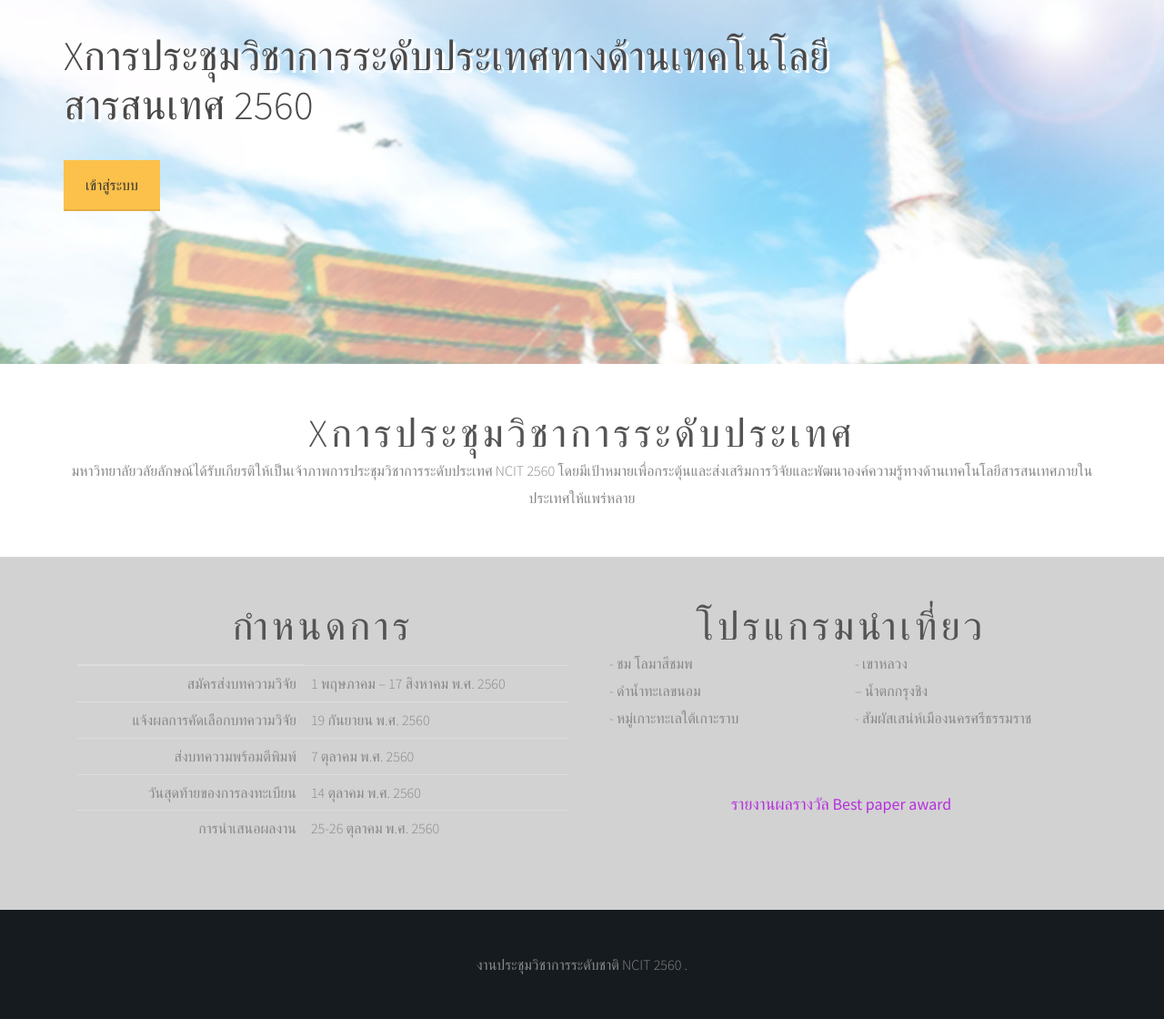
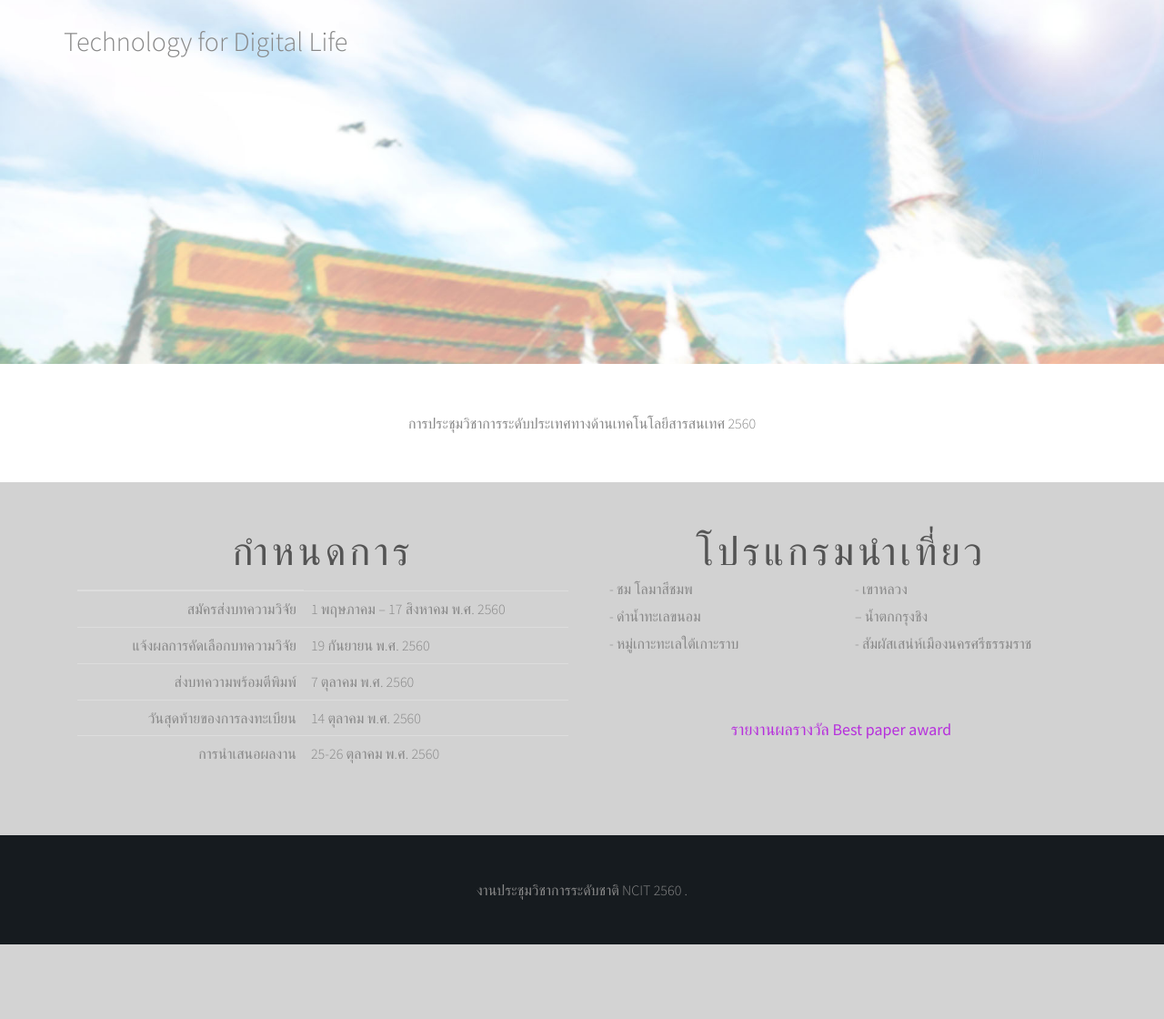
Before and after one commit to SWECamp/camp, a CodeIgniter app: page /camp/ in a window 1280 px wide. Shown: the part 80-1200 px from the top of the page at 91% size. After the commit the page ends 1118 px from the top, so only its background shows below. Run offline with CodeIgniter, Linux system fonts and the light colour scheme; some libraries are stand-ins or nearby versions.

Commit message:
แก้แบนแนะ

```diff
--- a/application/views/home/banner.php
+++ b/application/views/home/banner.php
@@ -1,10 +1,11 @@
 <section class="banner top" id="home" style="background-image:url(<?php echo base_url(); ?>template/image/banner1.jpg);>
         <div class="texture">
-        <div class="container">
-           <div class="col-9 mb-12 mb-center banner-box text-left">
-               <div class="banner_line1">xการประชุมวิชาการระดับประเทศทางด้านเทคโนโลยีสารสนเทศ 2560</div>
-              <!-- <div class="banner_brief_text">มหาวิทยาลัยวลัยลักษณ์ได้รับเกียรติให้เป็นเจ้าภาพการประชุมวิชาการระดับประเทศ NCIT 2560 โดยมีเป้าหมายเพื่อกระตุ้นและส่งเสริมการวิจัยและพัฒนาองค์ความรู้ทางด้านเทคโนโลยีสารสนเทศภายในประเทศให้แพร่หลาย </div>
-               -->
+        <div class="container text-left" style=" padding-top: 30px; font-size: 30px; ">
+          Technology for Digital Life
+           <!--<div class="col-9 mb-12 mb-center banner-box text-left">
+               <div class="banner_line1">x</div>
+               <div class="banner_brief_text">มหาวิทยาลัยวลัยลักษณ์ได้รับเกียรติให้เป็นเจ้าภาพการประชุมวิชาการระดับประเทศ NCIT 2560 โดยมีเป้าหมายเพื่อกระตุ้นและส่งเสริมการวิจัยและพัฒนาองค์ความรู้ทางด้านเทคโนโลยีสารสนเทศภายในประเทศให้แพร่หลาย </div>
+
                <div    class="mb-center mb-12">
                <div class="button-1 text-center">
                    <a href="<?php echo site_url('camp/login') ?>">เข้าสู่ระบบ</a></div></div>
@@ -12,7 +13,7 @@
           <div class="col-7 mb-12 banner-box" style=" text-align: left;    padding-left: 20px;"  >
 
           </div>
-
+          -->
           </div>
             </div>
        <!--  <div class="col-12 banner-extra-div color-black-s-light">
--- a/application/views/home/content.php
+++ b/application/views/home/content.php
@@ -1,13 +1,8 @@
 <section class="choose-theme section-padding color-red"  id="about">
         <div class="container">
-            <div class="main-title font-color-m-light">Xการประชุมวิชาการระดับประเทศ</div>
+            การประชุมวิชาการระดับประเทศทางด้านเทคโนโลยีสารสนเทศ 2560
 
-            <div class="table-responsive">
-                มหาวิทยาลัยวลัยลักษณ์ได้รับเกียรติให้เป็นเจ้าภาพการประชุมวิชาการระดับประเทศ NCIT 2560 โดยมีเป้าหมายเพื่อกระตุ้นและส่งเสริมการวิจัยและพัฒนาองค์ความรู้ทางด้านเทคโนโลยีสารสนเทศภายในประเทศให้แพร่หลาย
-            </div>
-
-
-            </div>
+         </div>
 
     </section>
 <section class="choose-theme section-padding color-gray"  id="program">
```
